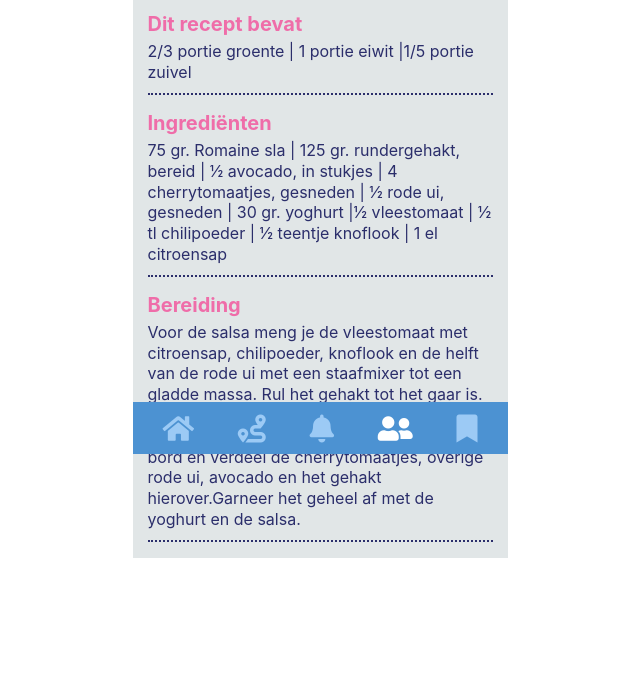
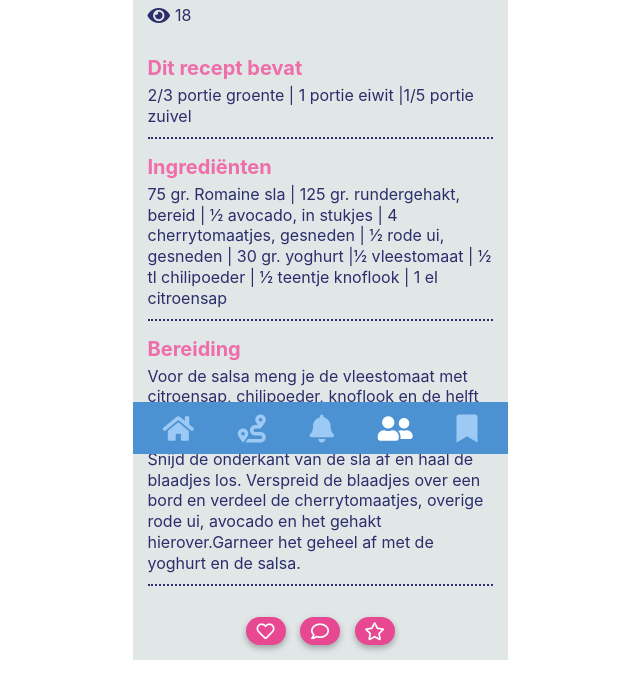
Before and after one commit to nandhoman/1-1diet, a website with bundled scripts: page frontend/recipes.html in a window 1280 px wide. Shown: the part 346-1044 px from the top of the page, without its empty margins (320-960 px from the left). Before the commit the page ends 956 px from the top, so only its background shows below. Built offline with nearby package versions, Linux system fonts and the light colour scheme; a web font is replaced by a local one.

Commit message:
View op recipes

```diff
--- a/frontend/recipes.html
+++ b/frontend/recipes.html
@@ -22,8 +22,29 @@
 
   <script src="js/custom.js"></script>
 
-   <!-- jQuery -->
-   <script src="https://ajax.googleapis.com/ajax/libs/jquery/1.7.1/jquery.min.js" type="text/javascript"></script>
+  <!-- jQuery -->
+  <script src="https://ajax.googleapis.com/ajax/libs/jquery/1.7.1/jquery.min.js" type="text/javascript"></script>
+
+  <!-- <script type="text/javascript">
+    function getRecipes(){
+        fetch('http://172.16.1.40:3000/recipes')
+            .then(response => response.json())
+            .then(data => renderRecipes(data));
+    }
+    function renderRecipes(data){
+        console.log(data)
+        let content  = document.querySelector('#recipes .carousel-inner');
+        for (var i = 0; i < data.length; i++){
+          // console.log(data.results[i].name)
+          if (i == 1){
+            content.innerHTML += '<div class="carousel-item active"> <a href="recipes.html" class="card recipes"> <div class="card-content"> <h3 id="title">' + data[i].Title + '</h3> <p id="description">' + data[i].Preparation + '</p><div class="card-links"><div class="card-link"><i class="far fa-heart"></i><p id="likes">12</p></div><div class="card-link"><i class="far fa-comment"></i><p id="comments">12</p></div><div class="card-link"><i class="far fa-star"></i><p id="populairity">12</p></div></div></div></a></div>';
+          }
+          content.innerHTML += '<div class="carousel-item"> <a href="recipes.html" class="card recipes"> <div class="card-content"> <h3 id="title">' + data[i].Title + '</h3> <p id="description">' + data[i].Preparation + '</p><div class="card-links"><div class="card-link"><i class="far fa-heart"></i><p id="likes">12</p></div><div class="card-link"><i class="far fa-comment"></i><p id="comments">12</p></div><div class="card-link"><i class="far fa-star"></i><p id="populairity">12</p></div></div></div></a></div>';
+        }
+    }
+    getRecipes()
+  </script> -->
+
 </head>
 
 <body>
@@ -46,6 +67,10 @@
                 </div>
               </div>
               <h2 id="title">Mexicaanse salade</h2>
+              <div class="views  d-flex align-items-center">
+                <i class="fas fa-eye"></i>
+                <p class=view-count>18</p>
+              </div>
             </div>
 
             <div class="recipeContent">
@@ -57,7 +82,7 @@
               <p id="preparation">Voor de salsa meng je de vleestomaat met citroensap, chilipoeder, knoflook en de helft van de rode ui met een staafmixer tot een gladde massa. Rul het gehakt tot het gaar is. Snijd de onderkant van de sla af en haal de blaadjes los. Verspreid de blaadjes over een bord en verdeel de cherrytomaatjes, overige rode ui, avocado en het gehakt hierover.Garneer het geheel af met de yoghurt en de salsa.</p>
             </div>
 
-            <!-- <div class="recipeLink text-center">
+            <div class="recipeLink text-center">
               <a href="#" class="link">
                 <i class="far fa-heart"></i>
               </a>
@@ -67,7 +92,7 @@
               <a href="#" class="link">
                 <i class="far fa-star"></i>
               </a>
-            </div> -->
+            </div>
 
           </div>
         </div>
--- a/frontend/scss/custom.scss
+++ b/frontend/scss/custom.scss
@@ -226,6 +226,20 @@ body {
 
   #recipe {
     margin-bottom: 52px;
+    .views {
+      i, p {
+        color: #2B2E6B;
+        display: inline-block;
+      }
+      i {
+        font-size: 20px;
+        margin-right: 5px;
+      }
+      p {
+        font-size: 16px;
+        margin: 0;
+      }
+    }
     .recipeHead {
       margin-top: 15px;
       margin-bottom: 15px;
@@ -276,6 +290,7 @@ body {
       }
     }
     .recipeContent {
+      padding: 15px 0;
       h4 {
         font-size: 20px;
         font-weight: 700;
@@ -292,14 +307,21 @@ body {
     .recipeLink {
       display: inline-block;
       width: 100%;
+      padding-bottom: 15px;
       .link {
-        background: #E84792;
-        border-radius: 50px;
         height: 100%;
         width: 100%;
         color: #fff;
+        padding: 5px;
         i {
-          font-size: 30px;
+          font-size: 18px;
+          background: #E84792;
+          border-radius: 25px;
+          padding: 5px;
+          width: 40px;
+          -webkit-box-shadow: 0px 3px 6px 0px rgba(0,0,0,0.3);
+          -moz-box-shadow: 0px 3px 6px 0px rgba(0,0,0,0.3);
+          box-shadow: 0px 3px 6px 0px rgba(0,0,0,0.3);
         }
       }
     }
@@ -337,11 +359,15 @@ body {
 
 
  a.filter-button {
-  border-radius: 50px;
-  background: #b5e7ea;
-  &:focus {
-    outline: none;
-    box-shadow: none;
+    &:focus {
+      outline: none;
+      box-shadow: none;
+    }
+    i {
+    border-radius: 50px;
+    background: #b5e7ea;
+    transition: all .3s ease-in;
+    padding: 8px;
   }
  }
 
@@ -351,9 +377,6 @@ body {
   z-index: 999;
   right: 15px;
   min-width: 180px;
-  // -webkit-box-shadow: 0px 3px 6px 0px rgba(0,0,0,0.3);
-  // -moz-box-shadow: 0px 3px 6px 0px rgba(0,0,0,0.1);
-  // box-shadow: 0px 3px 6px 0px rgba(0,0,0,0.1);
   .panel-filter {
     background: white;
     border-radius: 10px;
@@ -402,62 +425,6 @@ body {
   }
 }
 
-  // .dropdownMenu {
-  //   display: inline-block;
-  //   float: right;
-  //   color: white;
-  //   // padding-top: 3px;
-  //   .dropdown-toggle::after {
-  //     display: none;
-  //   }
-  //   button {
-  //     border-radius: 50px;
-  //     background: #b5e7ea;
-  //     -webkit-box-shadow: 0px 3px 6px 0px rgba(0,0,0,0.3);
-  //     -moz-box-shadow: 0px 3px 6px 0px rgba(0,0,0,0.1);
-  //     box-shadow: 0px 3px 6px 0px rgba(0,0,0,0.1);
-  //     transition: all .3s ease-in;
-  //     &:focus {
-  //       outline: none;
-  //       box-shadow: none;
-  //     }
-  //   }
-  //   ul.dropdown-menu {
-  //     border-radius: 10px;
-  //     background: #9edce0;
-  //     border: none;
-  //     margin-right: 10px;
-  //     padding-bottom: 0;
-  //     li {
-  //       padding: 5px 15px;
-  //       border-bottom: 2px solid #b5e7ea;
-  //       &:last-child {
-  //         border-bottom: none;
-  //         text-align: center;
-  //         padding: 10px;
-  //         background: #69cdd4;
-  //         border-radius: 0 0 10px 10px;
-  //       }
-  //       a {
-  //         color: #fff;
-  //         font-size: 18px;
-  //       }
-  //     }
-  //     li.check-item {
-  //       color: #fff;
-  //       input {
-  //         float: right;
-  //         margin-top: 4px;
-  //       }
-
-  //     }
-  //   }
-  // }
-
-
-
-
-
 
   .p-rev {
     position: relative;
```
Also changed, not shown: frontend/css/custom.css.
